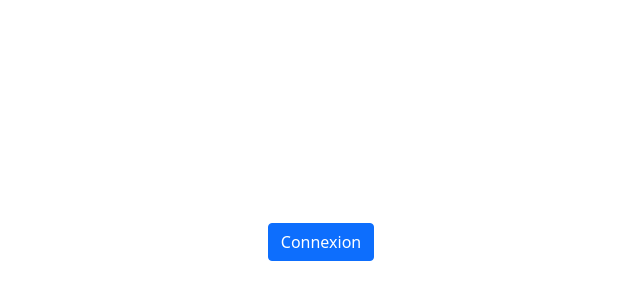
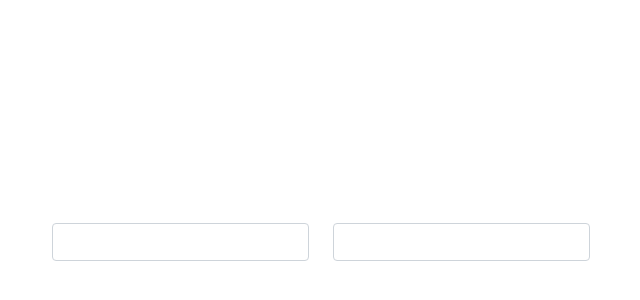
Before and after one commit to mattheri/pokeapi-auth, a React (Create React App) app: page /login in a window 1280 px wide. Shown: the part 158-458 px from the top of the page, without its empty margins (319-959 px from the left). Built offline with nearby package versions, Linux system fonts and the light colour scheme.

Commit message:
added input and form

```diff
--- a/src/auth/components/LoginForm.jsx
+++ b/src/auth/components/LoginForm.jsx
@@ -1,15 +1,61 @@
-import React from "react";
-import Button from "react-bootstrap/Button";
+import React, { useState } from "react";
 import Container from "react-bootstrap/Container";
+import Input from "../../components/Input";
+import Form from "react-bootstrap/Form";
+import Col from "react-bootstrap/Col";
+import Row from "react-bootstrap/Row";
 import useAuth from "../hooks/UseAuth";
 
+const REQUIRED_AUTHENTICATION = {
+  email: "mathieu.theriault@cegeptr.qc.ca",
+  password: "such-password",
+};
+
 const LoginForm = () => {
+  const [formData, setFormData] = useState({
+    email: "",
+    password: "",
+    name: "",
+    lastname: "",
+  });
+
   const auth = useAuth();
+
+  const onChange = (newValue, id) => {
+    setFormData({
+      ...formData,
+      [id]: newValue,
+    });
+  };
+
+  const onSubmit = (event) => {
+    event.preventDefault();
+    const formDataValuesMatchRequiredAuth = Object.entries(formData).every(
+      ([key, value]) => REQUIRED_AUTHENTICATION[key] === value
+    );
+    if (formDataValuesMatchRequiredAuth) {
+      auth();
+    }
+  };
 
   return (
     <Container fluid className="vh-100">
       <Container className="h-100 d-flex justify-content-center align-items-center">
-        <Button onClick={auth}>Connexion</Button>
+        <Form>
+          <Row>
+            <Col>
+              <Input id="email" onChange={onChange} value={formData.email} />
+            </Col>
+            <Col>
+              <Input
+                id="password"
+                onChange={onChange}
+                value={formData.password}
+                type="password"
+              />
+            </Col>
+          </Row>
+        </Form>
       </Container>
     </Container>
   );
--- /dev/null
+++ b/src/components/Input.jsx
@@ -0,0 +1,16 @@
+import React from "react";
+import BsInput from "react-bootstrap/FormControl";
+
+const Input = ({ value, onChange, id, type = "text", ...rest }) => {
+  const handleChange = (event) => {
+    const value = event.target.value;
+
+    onChange(value, id);
+  };
+
+  return (
+    <BsInput type={type} value={value} onChange={handleChange} {...rest} />
+  );
+};
+
+export default Input;
--- a/src/pokemons/components/IndividualPokemon.jsx
+++ b/src/pokemons/components/IndividualPokemon.jsx
@@ -11,12 +11,12 @@ import { capitalize } from "../../utils";
 const pokeService = new PokeService();
 
 const IndividualPokemon = () => {
-  const [pokemon, setPokemon] = useState(null);
+  const [data, setData] = useState(null);
   const params = useParams();
 
   const getPokemonById = async () => {
     if (params.id) {
-      setPokemon(await pokeService.getPokemonById(params.id));
+      setData(await pokeService.getPokemonById(params.id));
     }
   };
 
@@ -24,20 +24,22 @@ const IndividualPokemon = () => {
     getPokemonById();
   }, [params]);
 
-  return (
-    pokemon && (
+  if (data) {
+    return (
       <>
         <ProfileHeader
-          profileImage={pokemon.sprites.other["official-artwork"].front_default}
-          alt={capitalize(pokemon.name)}
+          profileImage={data.sprites.other["official-artwork"].front_default}
+          alt={capitalize(data.name)}
           backTo={routes.home}
           backToName="Home"
-          name={capitalize(pokemon.name)}
+          name={capitalize(data.name)}
         />
-        <PokemonMoves moves={pokemon.moves} />
+        <PokemonMoves moves={data.moves} />
       </>
-    )
-  );
+    );
+  } else {
+    return null;
+  }
 };
 
 export default IndividualPokemon;
```
